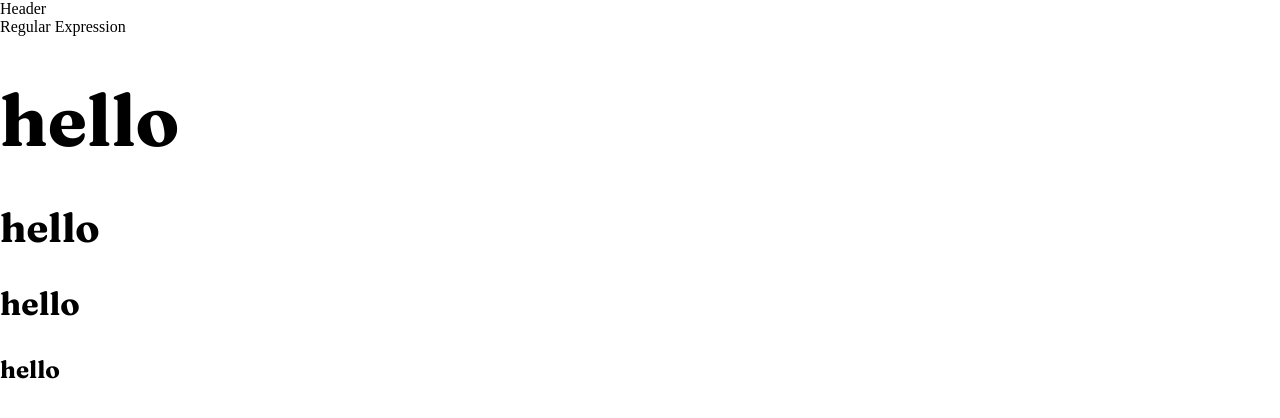
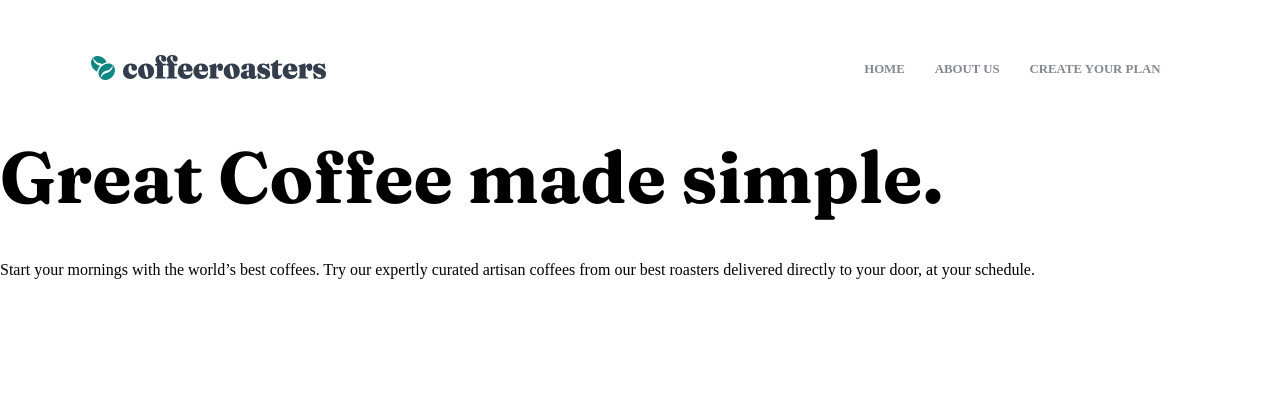
Before and after one commit to DavyFungALoi/coffee-subscription, a React (Create React App) app: page / in a window 1280 px wide. Shown: the top 418 px of the page. Built offline with nearby package versions, Linux system fonts and the light colour scheme.

Commit message:
added the header section

```diff
--- a/css/App.css
+++ b/css/App.css
@@ -1 +1 @@
-@import url("https://fonts.googleapis.com/css2?family=Fraunces:ital,wght@0,100;0,200;0,300;0,400;0,500;0,600;0,700;0,800;0,900;1,100;1,200;1,300;1,400;1,500;1,600;1,700;1,800;1,900&display=swap");@import url("https://fonts.googleapis.com/css2?family=Barlow:ital,wght@0,100;0,200;0,300;0,400;0,500;0,600;0,700;0,800;0,900;1,100;1,200;1,300;1,400;1,500;1,600;1,700;1,800;1,900&display=swap");body{font-family:Barlow Regular}h1,h2,h3,h4{font-family:Fraunces}h1{font-size:4.5rem;line-height:4.5rem}h2{font-size:2.5rem;line-height:3rem}h3{font-size:2rem;line-height:2.25rem}h4{font-size:1.5rem;line-height:2rem}.test{background-color:blue;font-family:Barlow Regular}.test2{font-family:Fraunces}
+@import url("https://fonts.googleapis.com/css2?family=Fraunces:ital,wght@0,100;0,200;0,300;0,400;0,500;0,600;0,700;0,800;0,900;1,100;1,200;1,300;1,400;1,500;1,600;1,700;1,800;1,900&display=swap");@import url("https://fonts.googleapis.com/css2?family=Barlow:ital,wght@0,100;0,200;0,300;0,400;0,500;0,600;0,700;0,800;0,900;1,100;1,200;1,300;1,400;1,500;1,600;1,700;1,800;1,900&display=swap");**{-webkit-box-sizing:border-box;box-sizing:border-box}body{font-family:Barlow Regular;margin:0;padding:0}h1,h2,h3,h4{font-family:Fraunces}h1{font-size:4.5rem;line-height:4.5rem}h2{font-size:2.5rem;line-height:3rem}h3{font-size:2rem;line-height:2.25rem}h4{font-size:1.5rem;line-height:2rem}a{text-decoration:none}li{list-style:none;text-decoration:none;color:black}.nav-container{display:-webkit-box;display:-ms-flexbox;display:flex;-webkit-box-pack:justify;-ms-flex-pack:justify;justify-content:space-between;-webkit-box-align:center;-ms-flex-align:center;align-items:center;margin-top:46px;margin-left:7%;margin-right:7%}.nav-container .nav__list-container{display:-webkit-box;display:-ms-flexbox;display:flex}.nav-container .nav__list-container li{font-family:Barlow Bold;font-size:0.8rem;color:#83888f;line-height:0.9375rem;font-weight:700;padding-right:1.875rem}.intro-container{background-image:url()}
--- a/src/App.scss
+++ b/src/App.scss
@@ -1,2 +1,3 @@
 @import 'styles/config';
-@import 'styles/Screens/HomeScreen'
+@import 'styles/Components/header';
+@import 'styles/Screens/HomeScreen';
--- a/src/Components/Header.js
+++ b/src/Components/Header.js
@@ -1,11 +1,25 @@
-import React from 'react'
+import React from "react";
+import logo from "../assets/shared/desktop/logo.svg";
 
 const Header = () => {
-    return (
-        <div>
-            Header
-        </div>
-    )
-}
+  return (
+    <div className="nav-container">
+      <a href="/">
+        <img className="logo" src={logo} alt={"logo"}></img>
+      </a>
+      <ul className="nav__list-container">
+        <a href="/">
+          <li>HOME</li>
+        </a>
+        <a href="/about">
+          <li>ABOUT US</li>
+        </a>
+        <a href="/subscribe">
+          <li>CREATE YOUR PLAN</li>
+        </a>
+      </ul>
+    </div>
+  );
+};
 
-export default Header
+export default Header;
--- a/src/Screens/HomeScreen.js
+++ b/src/Screens/HomeScreen.js
@@ -1,16 +1,18 @@
-import React from 'react'
+import React from "react";
 
 const HomeScreen = () => {
-    return (
+  return (
+    <div>
+      <div className="intro-container">
+        <h1> Great Coffee made simple.</h1>
         <div>
+          Start your mornings with the world’s best coffees. Try our expertly
+          curated artisan coffees from our best roasters delivered directly to
+          your door, at your schedule.
+        </div>
+      </div>
+    </div>
+  );
+};
 
-          <div>Regular Expression</div>
-          <h1>hello</h1>
-          <h2>hello</h2>
-          <h3>hello</h3>
-          <h4>hello</h4>
-        </div>
-    )
-}
-
-export default HomeScreen
+export default HomeScreen;
--- /dev/null
+++ b/src/styles/Components/_header.scss
@@ -0,0 +1,20 @@
+.nav-container {
+  display: flex;
+  justify-content: space-between;
+  align-items: center;
+  margin-top: 46px;
+  margin-left: 7%;
+  margin-right: 7%;
+
+  .nav__list-container {
+    display: flex;
+    li {
+      font-family: Barlow Bold;
+      font-size: 0.8rem;
+      color: rgba(131, 136, 143, 1);
+      line-height: 0.9375rem;
+      font-weight: 700;
+      padding-right: 1.875rem;
+    }
+  }
+}
--- a/src/styles/Screens/_HomeScreen.scss
+++ b/src/styles/Screens/_HomeScreen.scss
@@ -1,7 +1,3 @@
-.test {
-  background-color: blue;
-  font-family: $font-family-body;
+.intro-container {
+    background-image: url();
 }
-.test2 {
-  font-family: $font-family-title;
-}
--- a/src/styles/_config.scss
+++ b/src/styles/_config.scss
@@ -6,8 +6,14 @@ $font-family-body: Barlow Regular;
 $font-size-body: 1rem;
 $font-line-height-body: 1.625rem;
 
+** {
+  box-sizing: border-box;
+}
+
 body {
   font-family: $font-family-body;
+  margin: 0;
+  padding: 0;
 }
 
 %header-text {
@@ -37,3 +43,12 @@ h4 {
   font-size: 1.5rem;
   line-height: 2rem;
 }
+
+a {
+  text-decoration: none;
+}
+li {
+  list-style: none;
+  text-decoration: none;
+  color: black;
+}
```
Also changed, not shown: src/Components/Button.js (added).
